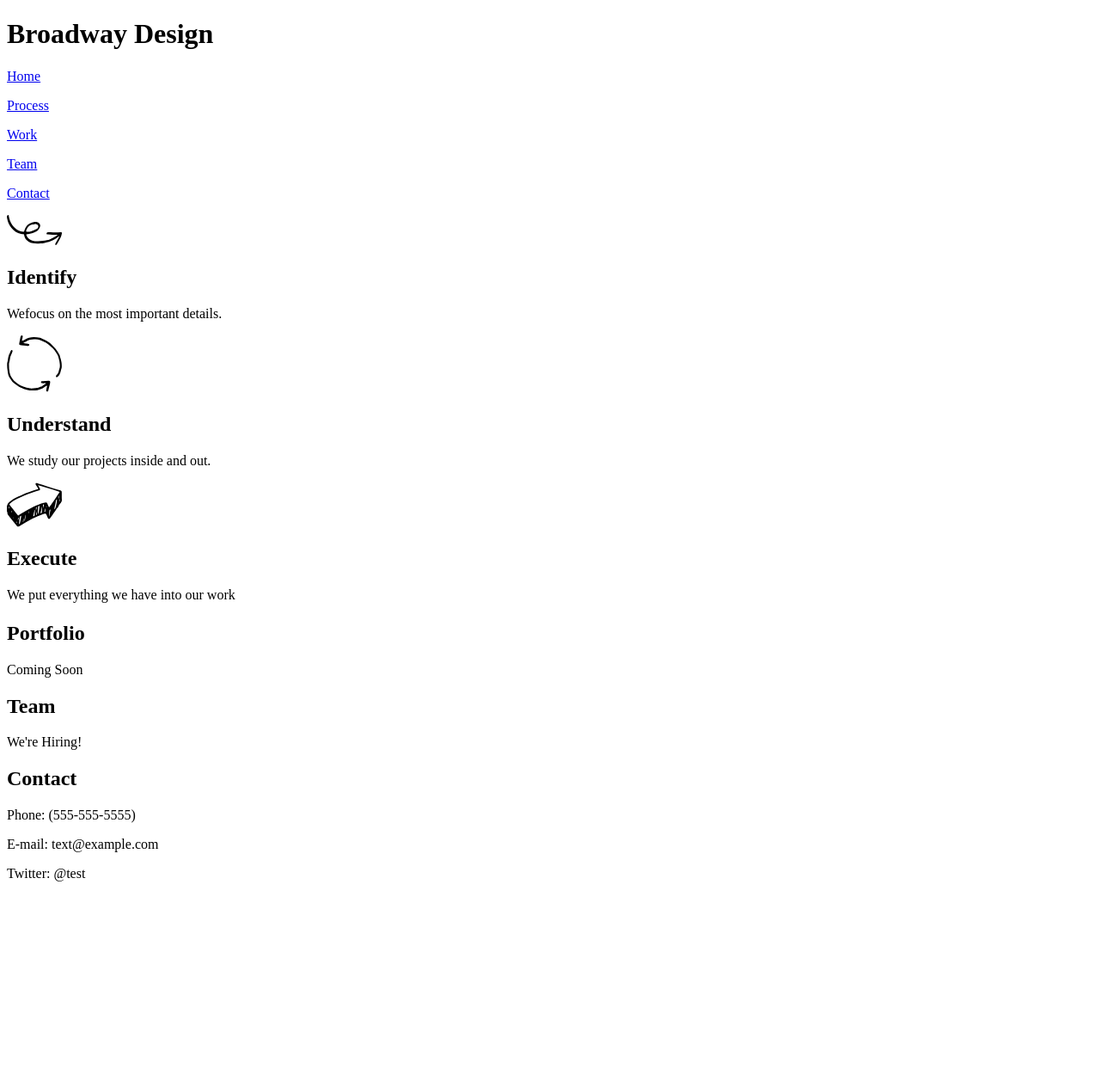
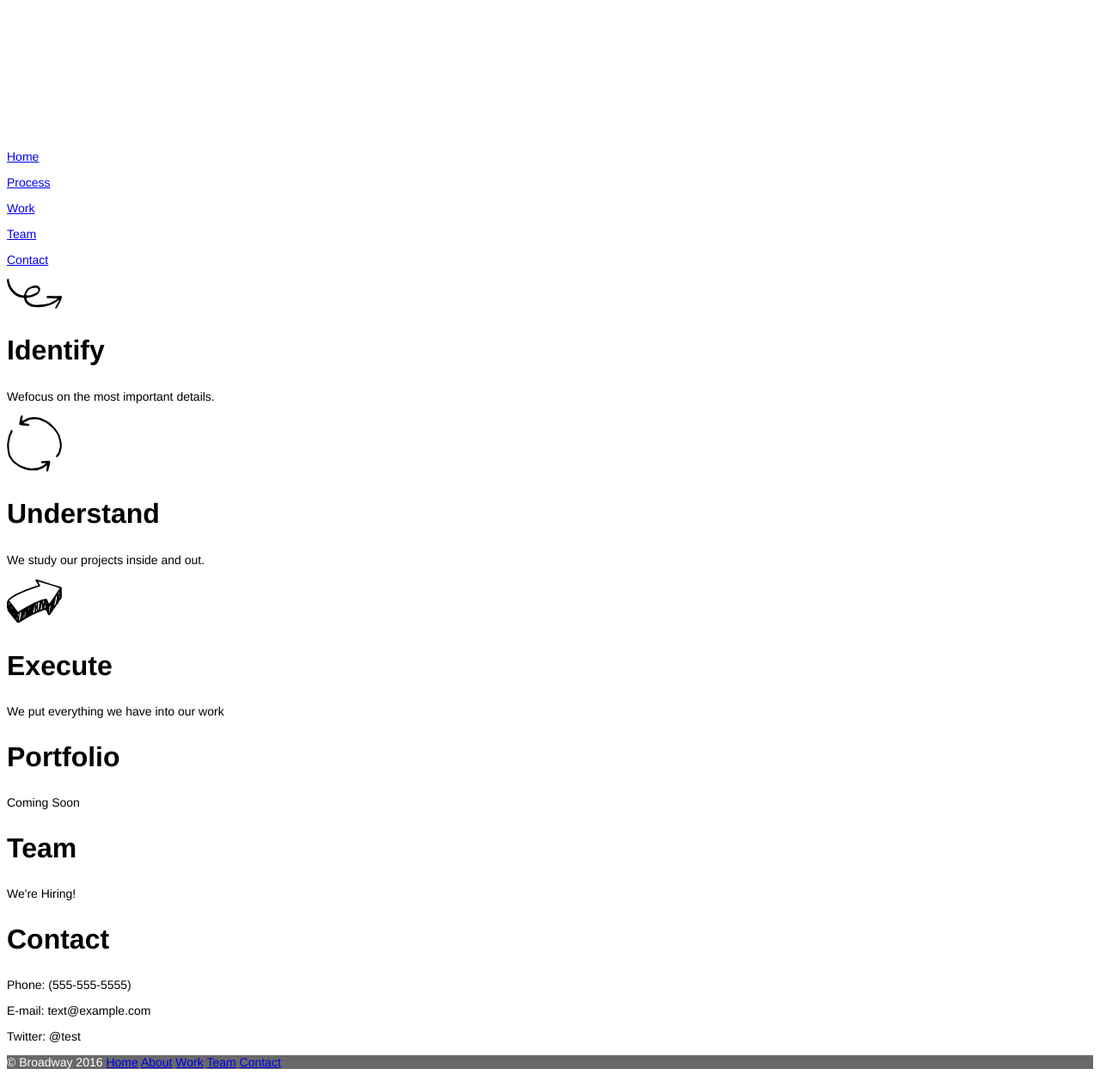
Before and after one commit to Yuhakko/broadway, a plain HTML site: page index.html in a window 1280 px wide. Shown: the whole page at 86% size. Before the commit the page ends 1041 px from the top, so only its background shows below. Drawn offline with Linux system fonts and the light colour scheme.

Commit message:
first draft css done

```diff
--- a/index.html
+++ b/index.html
@@ -38,5 +38,9 @@
           <p>E-mail: text@example.com</p>
           <p>Twitter: @test</p>
     </div>
+
+    <footer>
+    <p>&copy Broadway 2016 <a href="#">Home</a> <a href="#">About</a> <a href="#">Work</a> <a href="#">Team</a> <a href="#">Contact</a></p>
+    </footer>
   </body>
 </html>
--- a/resources/css/style.css
+++ b/resources/css/style.css
@@ -0,0 +1,41 @@
+body{
+  font-family: Helvetica;
+}
+
+#title{
+  font-family: Helvetica;
+  font-size: 70px;
+  font-weight: bold;
+  color: white;
+}
+
+.heading{
+  font-family: Helvetica;
+  font-size: 18px;
+  color: white;
+}
+
+h2{
+  font-family: Helvetica;
+  font-size: 32px;
+  font-weight: bold;
+}
+
+p{
+  font-family: Helvetica;
+  font-size: 14px;
+}
+
+#Designated{
+  font-family: Helvetica;
+  font-size: 23px;
+  font-weight: bold;
+  color: white
+}
+
+footer{
+  font-family: Helvetica;
+  font-size: 11px;
+  color: white;
+  background-color: dimgray;
+}
```
